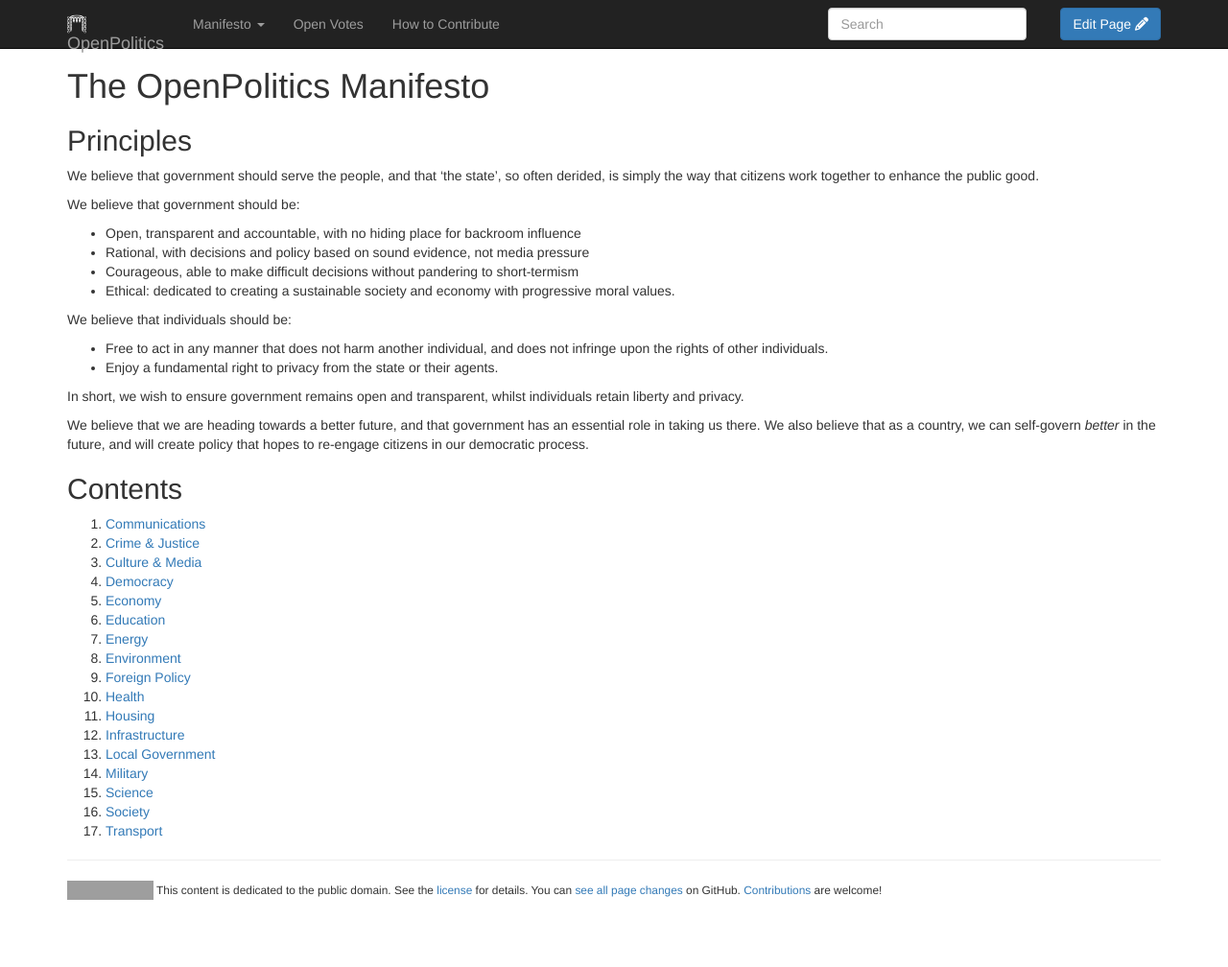
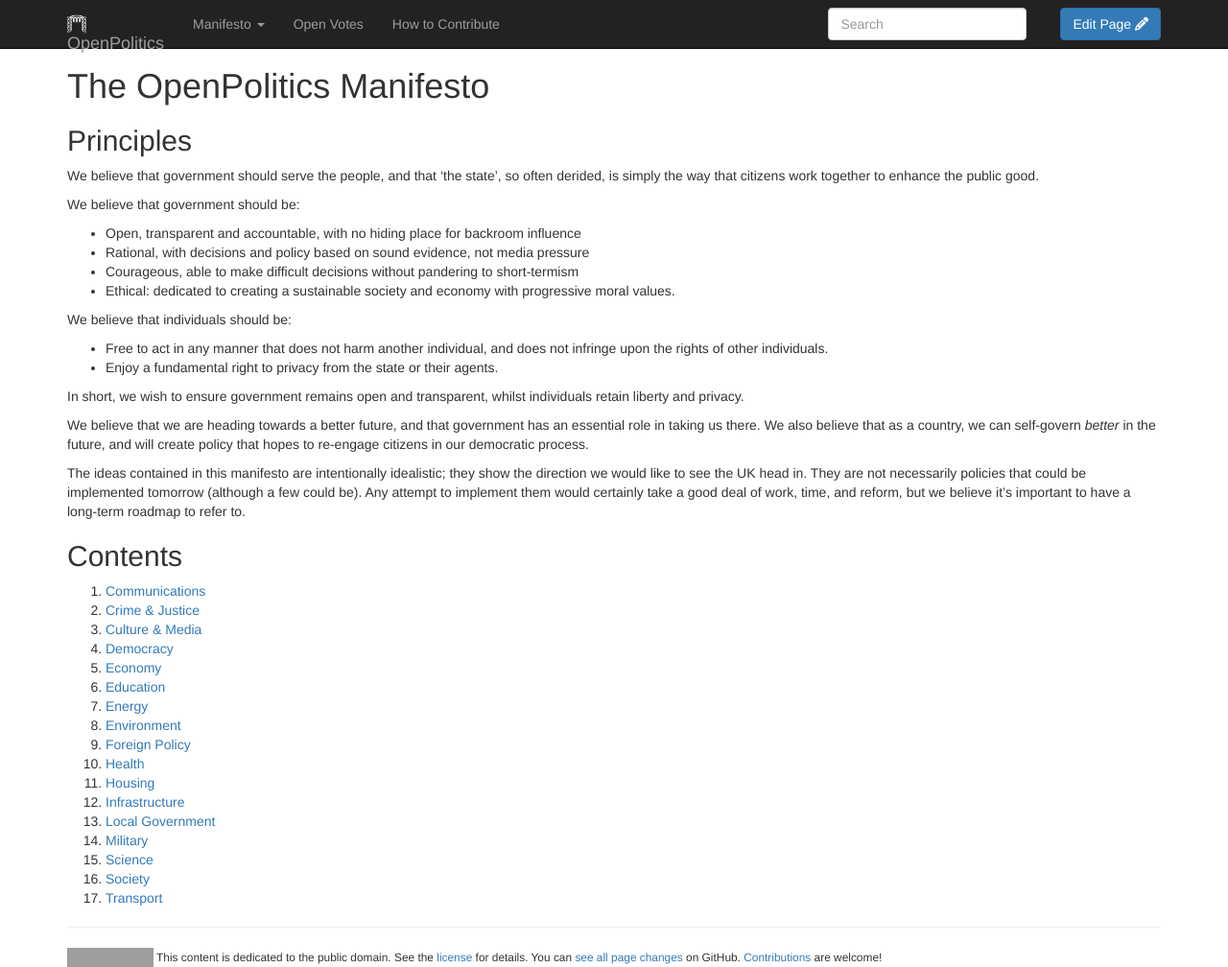
Before and after one commit to openpolitics/manifesto, a Jekyll site: the page built from manifesto/index.md, in a window 1280 px wide and 1008 px high. Shown: the whole window at 96% size. Built offline with Jekyll 4.4.1, drawn with Linux system fonts in a browser that asks for light colours; nearby versions of some CDN libraries; library files that are not in the unit come from our copies; grey boxes are pictures that could not be loaded.

Commit message:
Point out long-term roadmap status of manifesto

```diff
--- a/manifesto/index.md
+++ b/manifesto/index.md
@@ -25,6 +25,8 @@ In short, we wish to ensure government remains open and transparent, whilst indi
 
 We believe that we are heading towards a better future, and that government has an essential role in taking us there. We also believe that as a country, we can self-govern *better* in the future, and will create policy that hopes to re-engage citizens in our democratic process.
 
+The ideas contained in this manifesto are intentionally idealistic; they show the direction we would like to see the UK head in. They are not necessarily policies that could be implemented tomorrow (although a few could be). Any attempt to implement them would certainly take a good deal of work, time, and reform, but we believe it's important to have a long-term roadmap to refer to.
+
 ## Contents
 
 <ol>
```
